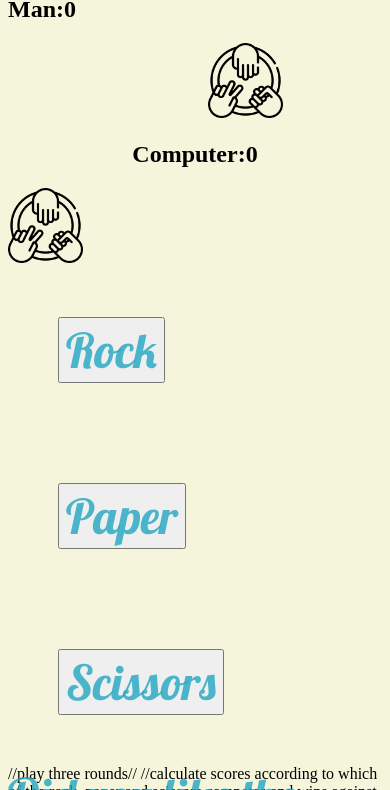
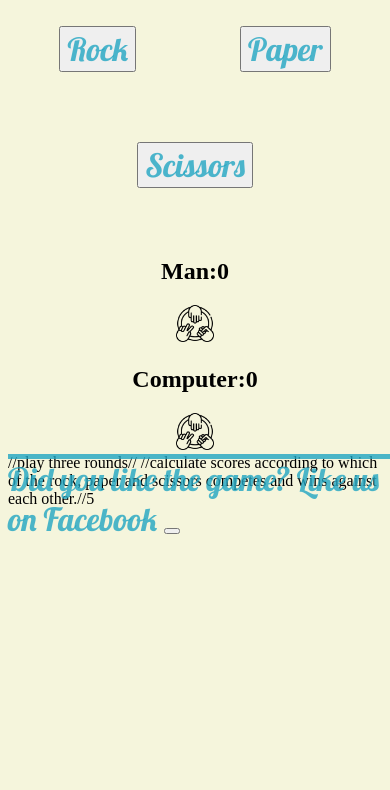
Before and after one commit to hnjw-png/manvsmachine, a plain HTML site: page index.html in a window 390 px wide. Shown: the part 335-1125 px from the top of the page. After the commit the page ends 874 px from the top, so only its background shows below. Drawn offline with Linux system fonts and the light colour scheme.

Commit message:
better design css for more responsive attractive design

```diff
--- a/assets/css/style.css
+++ b/assets/css/style.css
@@ -10,6 +10,9 @@ header {
     color: rgba(32, 165, 194, 0.8);
     font-size: 5rem;
     text-align: center;
+    border-top: solid 5px;
+    border-bottom: solid 5px;
+    width: 100%;
 }
 
 #title {
@@ -26,23 +29,24 @@ header {
 }
 
 #computer {
-   text-align: center;
+    text-align: center;
+
 
 }
 
 #man-image {
-    display: inline-block;
-    margin-left: 200px;
+    margin-left: 45%;
     margin-right: auto;
-    width: 20%;
+    width: 10%;
+    text-align: center;
 
 }
 
 #computer-image {
-    display: inline-block;
-    margin-left: auto;
+    margin-left: 45%;
     margin-right: auto;
-    width: 20%;
+    width: 10%;
+    text-align: center;
 
 
 
@@ -50,11 +54,16 @@ header {
 
 /*buttons*/
 
+#choices {
+    text-align: center;
+}
+
 .buttons {
     color:rgba(32, 165, 194, 0.8);
     font-family: "Lobster";
-    font-size: 3rem;
+    font-size: 2rem;
     margin: 50px 50px 50px;
+    margin-top: 20px;
 
 
 }
@@ -65,7 +74,11 @@ footer {
     color:rgba(32, 165, 194, 0.8);
     font-family: "Lobster";
     position: absolute;
-    font-size: 3rem;
+    font-size: 2rem;
+    border-top: solid 5px;
+    width: 100%;
     clear: both;
 
 }
+
+//edit if i cannot get both images to align, use one image, and change for computer and man.
--- a/assets/javascript/scirpt.js
+++ b/assets/javascript/scirpt.js
@@ -100,6 +100,7 @@ function playerScore() {
 }
 
 //score counter, who makes it to 3 poins first wins//
+
 let score = 0;{
 if (playerChoice >= 2 && computerChoice >= 2);{
 console.log(Tie);}
@@ -109,12 +110,12 @@ else if (playerChoice <= 1 && computerChoice >=2);{
 console.log(computerWins);}
 drawScore
 }
+
+
 let roundsPlayed = 0;{
     if(let i = 0, i < 3, i++);
     endGame();
 }
-let userScore = 0;
-let computerScore = 0;
 
 
 
--- a/index.html
+++ b/index.html
@@ -15,27 +15,24 @@
     <!--title telling what the game-->
     <h1 id = "title">Let's play Rock, Paper, Scissors:</h1>
 
+    <!--Three buttons for rock, paper, scissors actions/*-->
+
+    <div id = "choices">
+        <button aria-label = "Rock" data-choice = "0" class = "buttons" >Rock</button>
+        <button  aria-label =  "Paper" data-choice = "1" class = "buttons" >Paper</button>
+        <button aria-label = "Scissors" data-choice = "2" class = "buttons" >Scissors</button></div>
+
+
     <!--the game area holdng the choosen image, that change to what button is clicked (rock, paper or scissors)./*-->
        <section>
-        <div id = "player"></div><h2>Man:<span id = "man-score">0</span></h2></div>
+        <div id = "player"><h2>Man:<span id = "man-score">0</span></h2></div>
     <img src = "/assets/images/rps.png" alt = "rock, paper, scissors" id = "man-image" >
 
     <!--the second image for the choices that the computer makes./*-->
     <div id = "computer"><h2>Computer:<span id = "computer-score">0</span></h2></div>
     <img src = "/assets/images/rps.png" alt = "rock, paper, scissors" id = "computer-image">
 
-
-    <!--Three buttons for rock, paper, scissors actions/*-->
-
-    <div id = "choices">
-    <button aria-label = "Rock" data-choice = "0" class = "buttons" >Rock</button>
-    <button  aria-label =  "Paper" data-choice = "1" class = "buttons" >Paper</button>
-    <button aria-label = "Scissors" data-choice = "2" class = "buttons" >Scissors</button></div>
-
 </section>
-
-    <!--button to start the game again, as any point the user chooses./*-->
-
 
     <!--a footer with a link to the facebook, the intention is a that you can like the games social media-->
 
@@ -51,21 +48,4 @@
 //play three rounds//
 
 
-//calculate scores according to which of the rock, paper and scissors competes and wins against each other.//
-
-//calculate score best of three rounds//
-
-
-function game() {
-    for (let i = 0, i < 3, i++) {
-        if
-    }
-}
-
-if (computerScore = 0) {
-    computerScore = "Rock";
-} else if (computerScore = 1) {
-    computerScore = "Paper";
-} else if (computerScore = 2) {
-    computerScore = "Scissors";
-} }
+//calculate scores according to which of the rock, paper and scissors competes and wins against each other.//5
```
